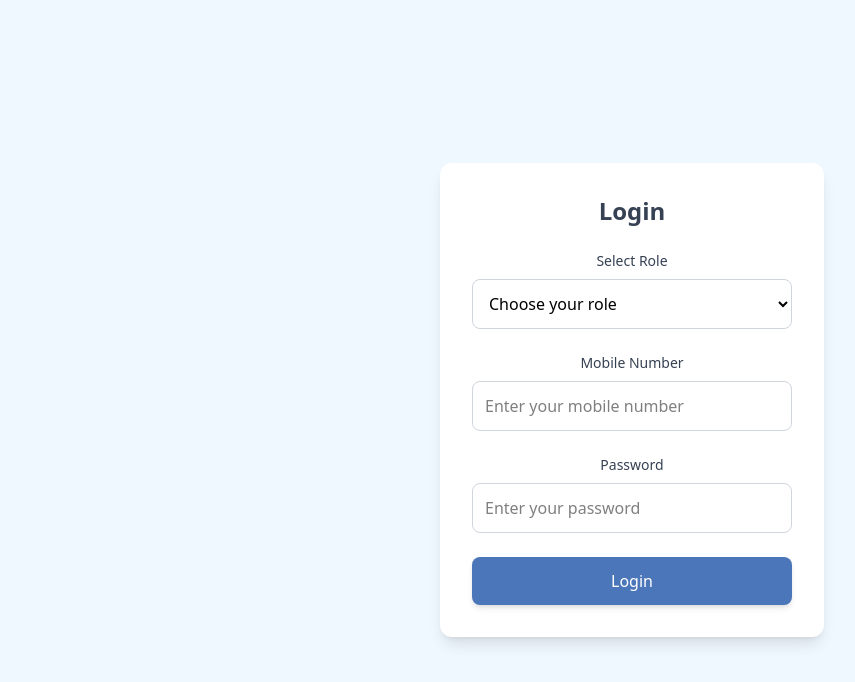
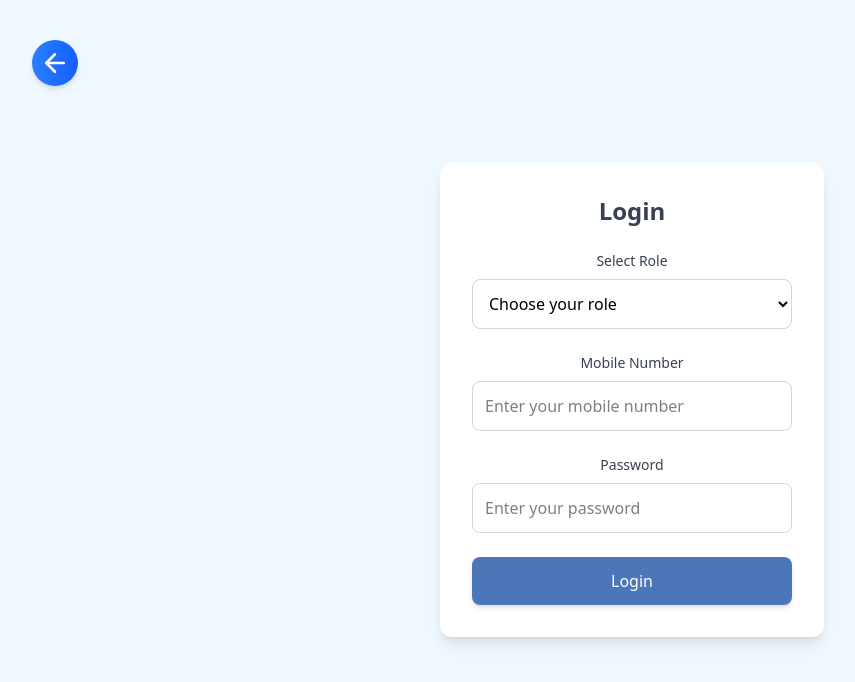
Before and after one commit to jaalnock/dairy_project, a React (Vite) app: page /login in a window 1280 px wide. Shown: the top 682 px of the page, without its empty margins (8-863 px from the left). Built offline with nearby package versions, Linux system fonts and the light colour scheme.

Commit message:
Added button to go back to homepage from login page

```diff
--- a/src/pages/Login.jsx
+++ b/src/pages/Login.jsx
@@ -2,6 +2,7 @@ import React, { useState, useEffect } from "react";
 import { useNavigate } from "react-router-dom";
 import { useAuth } from "../context/AuthContext.jsx";
 import { useTranslation } from "react-i18next";
+import { ArrowLeft } from "lucide-react";
 import axios from "axios";
 
 export const Login = () => {
@@ -105,6 +106,12 @@ export const Login = () => {
 
   return (
     <div className="flex items-center justify-center w-full h-screen overflow-y-auto">
+      <button
+        onClick={() => navigate("/")}
+        className="absolute sm:top-10 sm:left-10 top-4 left-4 bg-gradient-to-r from-blue-500 to-blue-600 text-white p-2 rounded-full shadow-md hover:bg-blue-700 transition"
+      >
+        <ArrowLeft size={30} />
+      </button>
       <form
         onSubmit={handleSubmit}
         className="bg-white rounded-xl shadow-lg p-8 w-96 max-w-full"
```
